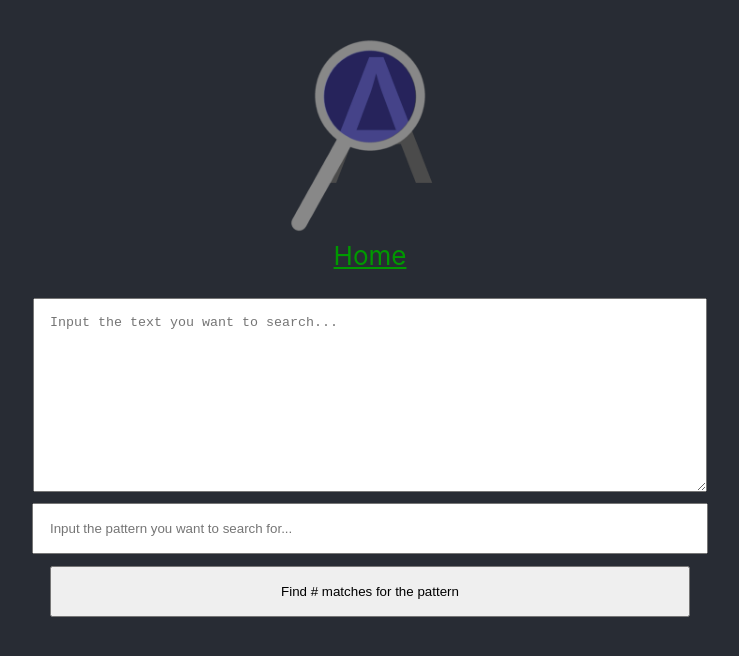
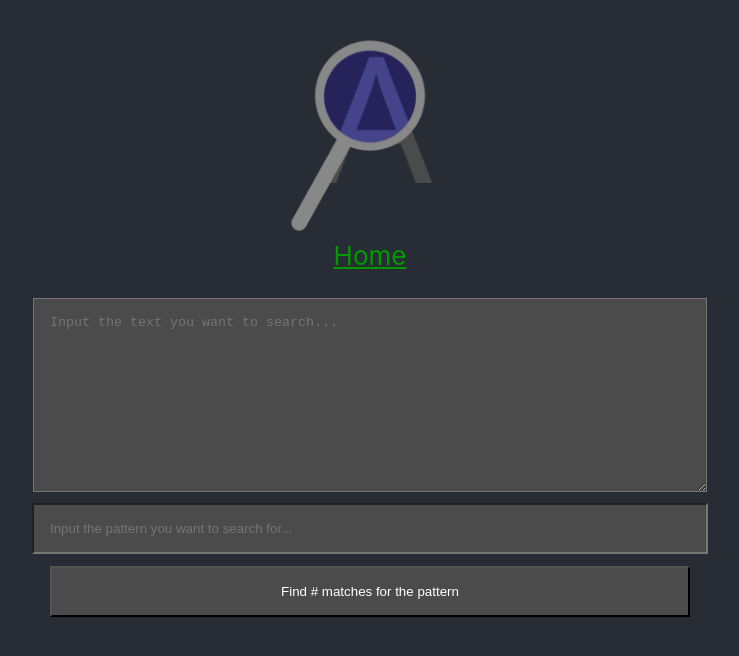
Before and after one commit to r-s-i/pattern-searching-algorithm, a React (Create React App) app: page / in a window 1280 px wide. Shown: the top 656 px of the page, without its empty margins (270-1009 px from the left). Built offline with nearby package versions, Linux system fonts and the light colour scheme.

Commit message:
Made CSS more accessible

```diff
--- a/src/App.css
+++ b/src/App.css
@@ -42,6 +42,11 @@ main > * {
   width: 50vw;
 }
 
+textarea, input, button {
+  background: #4b4b4b;
+  color: white;
+}
+
 textarea {
   height: 20vh;
 }
```
